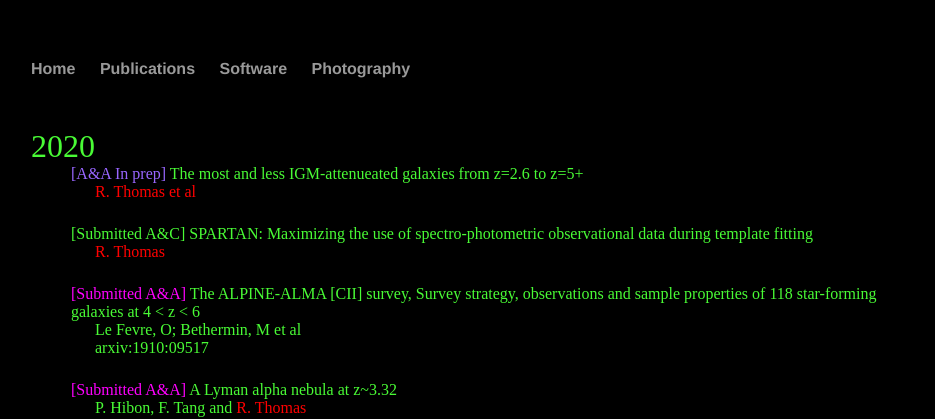
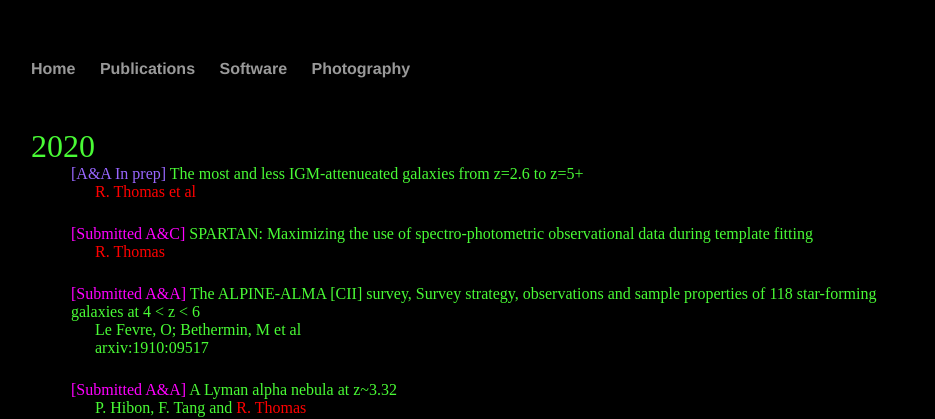
Before and after one commit to astrom-tom/astrom-tom.github.io, a Jekyll site: the page built from Papers/index.html, in a window 1280 px wide. Shown: the top 419 px of the page, without its empty margins (161-1096 px from the left). Built offline with Jekyll 4.4.1, drawn with Linux system fonts in a browser that asks for light colours.

Commit message:
SPARTAN sub

```diff
--- a/Papers/index.html
+++ b/Papers/index.html
@@ -15,7 +15,7 @@
   <dd> <span class='prep'>[A&A In prep]</span> The most and less IGM-attenueated galaxies from z=2.6 to z=5+ <br>
      &nbsp;&nbsp;&nbsp;&nbsp;&nbsp; <span class='me'>R. Thomas et al</span> </p> </dd>
 
-  <dd> <span class='A&C'>[Submitted A&C]</span> SPARTAN: Maximizing the use of spectro-photometric observational data during template fitting <br>
+  <dd> <span class='subm'>[Submitted A&C]</span> SPARTAN: Maximizing the use of spectro-photometric observational data during template fitting <br>
      &nbsp;&nbsp;&nbsp;&nbsp;&nbsp; <span class='me'>R. Thomas</span> </p> </dd>
 
 
```
